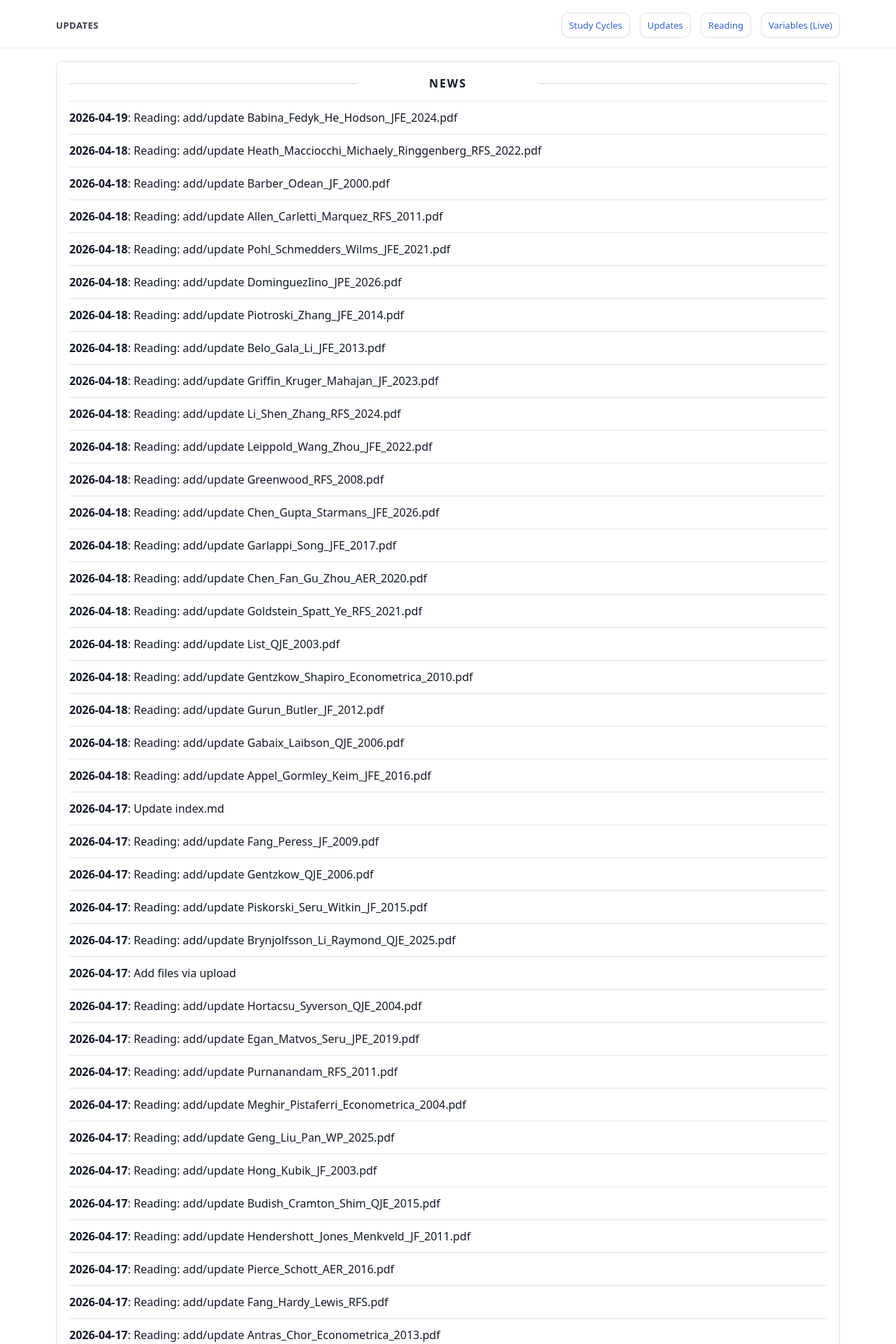
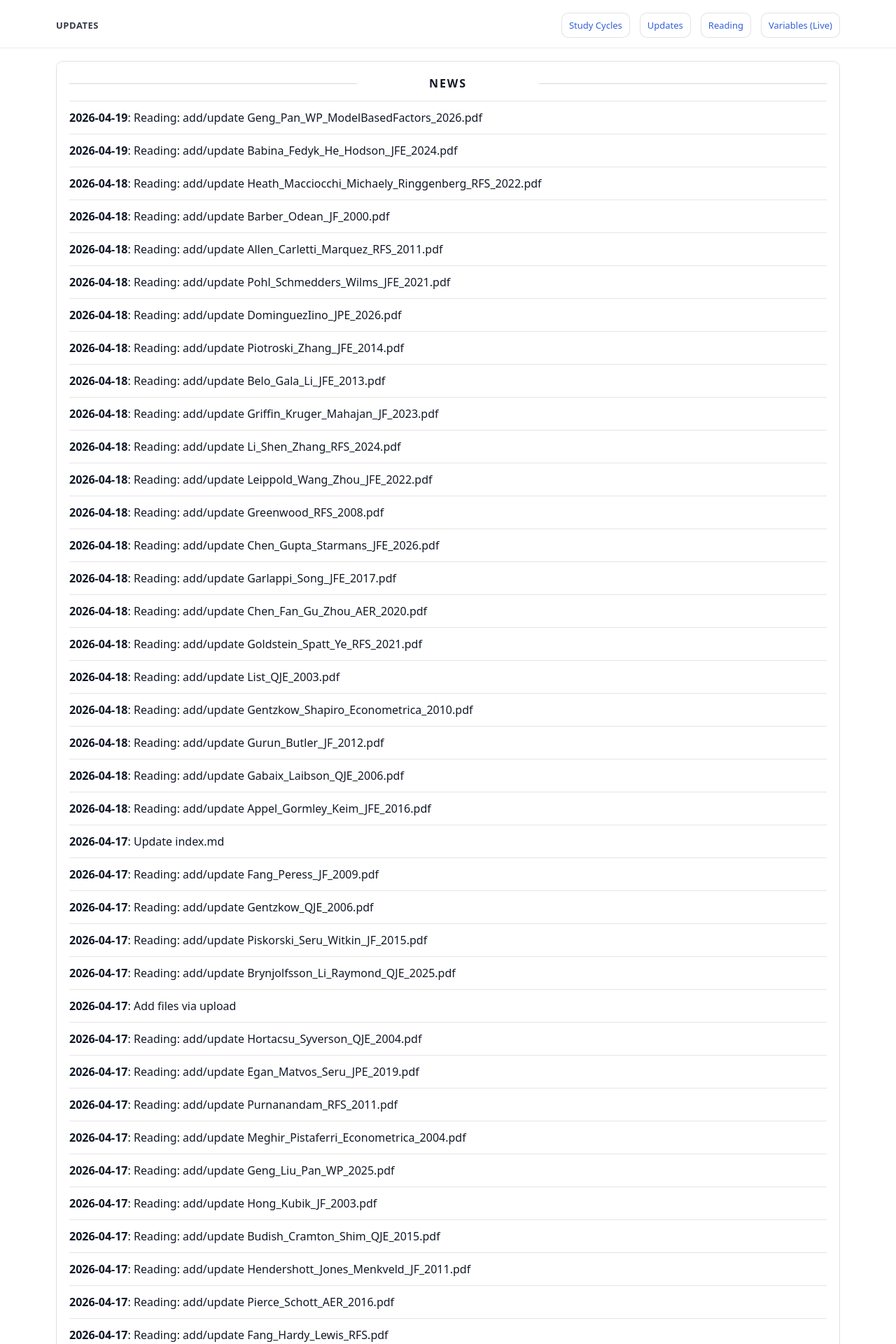
Before and after one commit to yaxinzn/study-archive, a Jekyll site: the page built from updates/index.md, in a window 1280 px wide. Shown: the top 1920 px of the page at 70% size. Built offline with Jekyll 4.4.1, drawn with Linux system fonts in a browser that asks for light colours; some of the changed text lies outside the part shown.

Commit message:
chore: update NEWS feed

```diff
--- a/_data/news.yml
+++ b/_data/news.yml
@@ -1,4 +1,7 @@
 # Auto-generated update history (sorted newest -> oldest). Do not edit manually.
+- ts: "1776550203"
+  date: "2026-04-19"
+  title: "Reading: add/update Geng_Pan_WP_ModelBasedFactors_2026.pdf"
 - ts: "1776546201"
   date: "2026-04-19"
   title: "Reading: add/update Babina_Fedyk_He_Hodson_JFE_2024.pdf"
```
